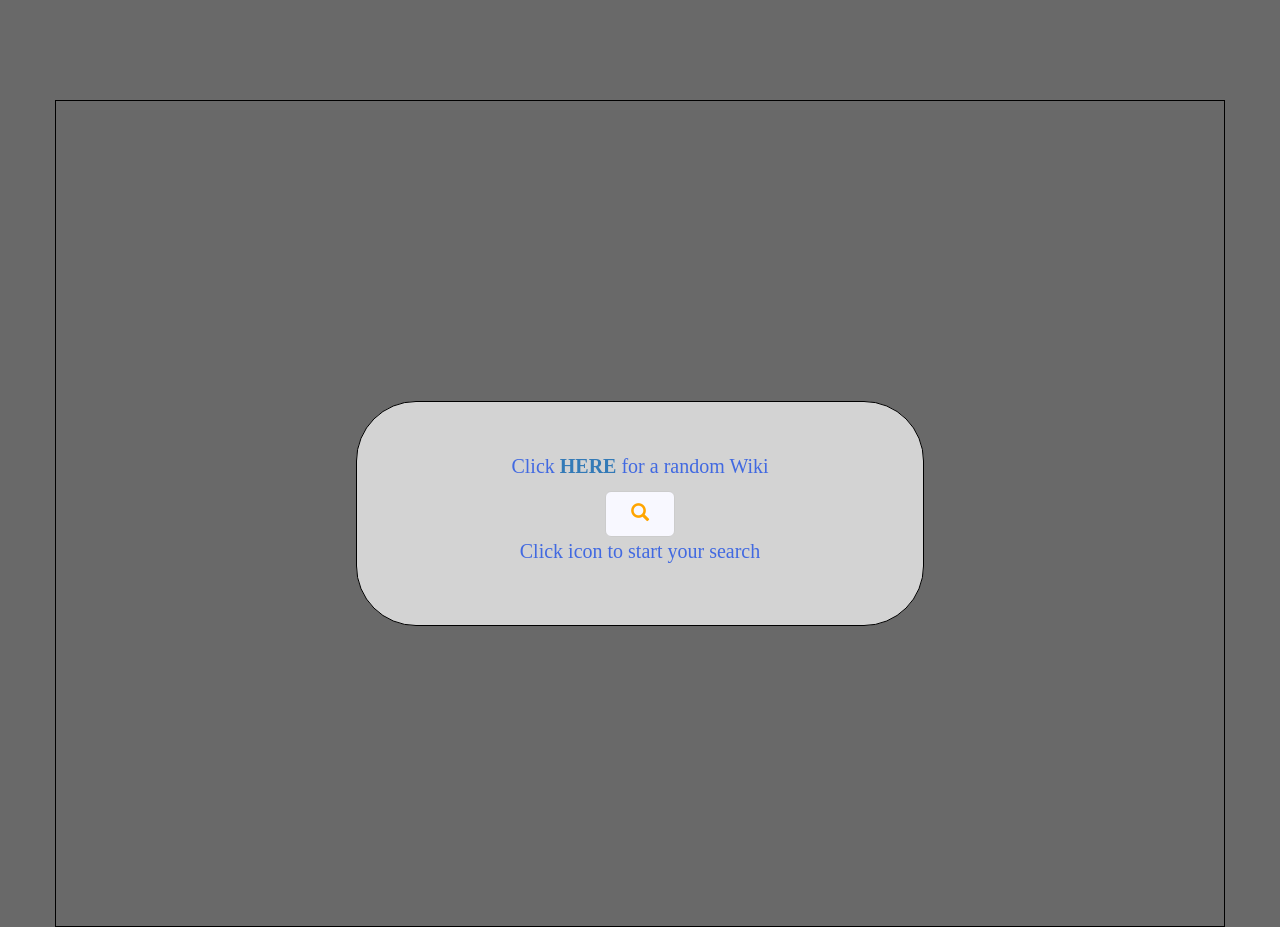
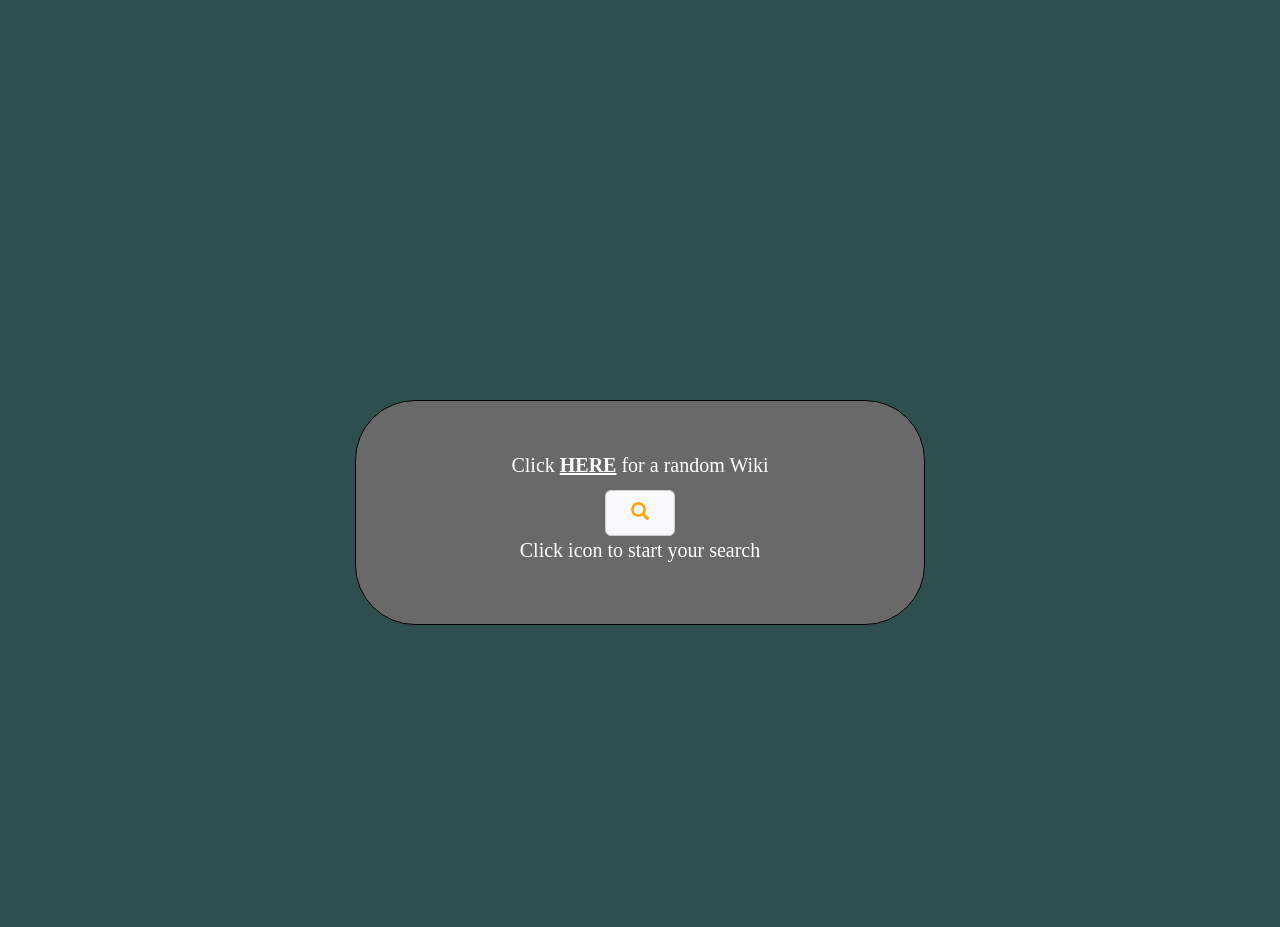
Before and after one commit to EdimusPrime/fcc-Wiki-Viewer-project, a plain HTML site: page index.html in a window 1280 px wide. Drawn offline with nearby package versions, Linux system fonts and the light colour scheme; a web font is replaced by a local one.

Commit message:
CSS complete for now. Next to JS

```diff
--- a/css/style.css
+++ b/css/style.css
@@ -4,7 +4,7 @@ body{
 	/*width: 100vw;*/
 	height: 100vh;
 	margin: auto;
-	background-color: #696969;
+	background-color: #2F4F4F;
 }
 
 a{
@@ -13,13 +13,14 @@ a{
 	font-weight: bolder;
 }
 
- p{
-	color: #4169E1;
+ a{
+	text-decoration: underline;
 }
 
 a, p{
 	font-size: 2rem;
 	font-family: 'Bellefair', serif;
+	color: white;
 }
 
 .glyphicon{
@@ -33,7 +34,6 @@ a, p{
 
 
 .wiki{
-	border: 1px solid black;
 	padding: 30rem;
 	margin-top: 10rem;
 }
@@ -42,5 +42,5 @@ a, p{
 	border: 1px solid black;
 	padding: 5rem;
 	border-radius: 60px;
-	background-color: #D3D3D3;
+	background-color: #696969;
 }
```
